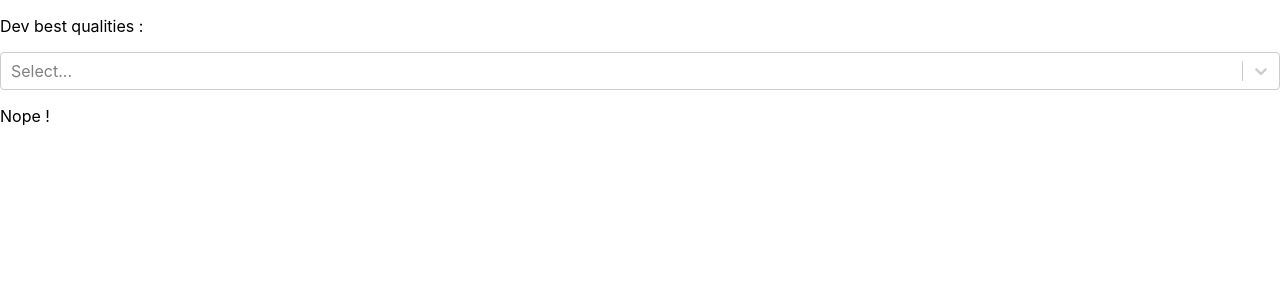
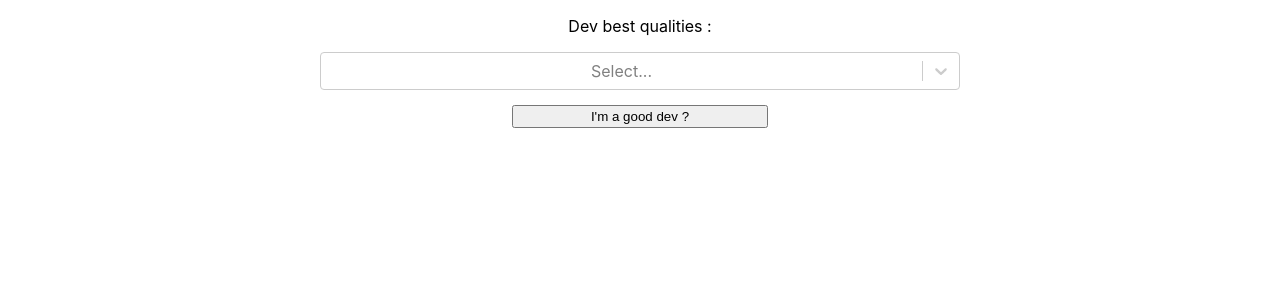
Before and after one commit to Arnaud1709/react_select, a React (Create React App) app: page / in a window 1280 px wide. Shown: the top 300 px of the page. Built offline with nearby package versions, Linux system fonts and the light colour scheme.

Commit message:
add toastify popup & change the comparaison organisation

```diff
--- a/package.json
+++ b/package.json
@@ -10,6 +10,7 @@
     "react-dom": "^17.0.2",
     "react-scripts": "5.0.0",
     "react-select": "^5.2.1",
+    "react-toastify": "^8.1.0",
     "web-vitals": "^2.1.2"
   },
   "scripts": {
--- a/src/App.css
+++ b/src/App.css
@@ -1,3 +1,8 @@
+body{
+  text-align: center;
+}
+
+
 .App {
   text-align: center;
 }
@@ -36,3 +41,14 @@
     transform: rotate(360deg);
   }
 }
+
+.selector{
+width: 50%;
+margin: auto;
+}
+
+.response{
+  padding: 2px;
+  margin-top: 15px;
+  width: 20%;
+}
--- a/src/App.js
+++ b/src/App.js
@@ -1,86 +1,108 @@
 import logo from './logo.svg';
 import './App.css';
-import React from 'react';
+import React, {useState} from 'react';
 import Select from 'react-select'
 import makeAnimated from 'react-select/animated';
+import { ToastContainer, toast } from 'react-toastify';
+import 'react-toastify/dist/ReactToastify.css';
+import { render } from '@testing-library/react';
 
 const quality = [
-  {value: 'curiosity', label: 'Curiosity'},
-  {value: 'autonomy', label: 'Autonomy'},
-  {value: 'take initiatives', label: 'Take initiatives'},
-  {value: 'hunger for knowledge', label: 'Hunger for knowledge'},
-  {value: 'coffee addict', label: 'Coffee addict'},
-  {value: 'play video games', label:'Play video games'},
-  {value: 'play video games at work', label: 'Play video games at work'},
-  {value: 'back problems', label: 'Back problems', isDisabled: true},
-  {value: 'have a cat', label: 'Have a cat'},
-  {value: 'versatile', label: 'Versatile'},
-  {value: '', label: ''},
-  {value: 'teamwork', label: 'Teamwork'},
-  {value: 'reachable', label: 'Reachable'},
-  {value: 'know a lot of meme', label: 'Know a lot of meme'},
-  {value: 'sleeping during meetings', label: 'Sleeping during meetings'},
+  {value: 'curiosity', label: 'Curiosity', id:'1'},
+  {value: 'autonomy', label: 'Autonomy', id:'2'},
+  {value: 'take initiatives', label: 'Take initiatives', id:'3'},
+  {value: 'hunger for knowledge', label: 'Hunger for knowledge', id:'4'},
+  {value: 'coffee addict', label: 'Coffee addict', id:'5'},
+  {value: 'play video games', label:'Play video games', id:'6'},
+  {value: 'play video games at work', label: 'Play video games at work', id:'7'},
+  {value: 'back problems', label: 'Back problems', id:'8', isDisabled: true},
+  {value: 'have a cat', label: 'Have a cat', id:'9'},
+  {value: 'versatile', label: 'Versatile', id:'10'},
+  {value: '', label: '', id:'11'},
+  {value: 'teamwork', label: 'Teamwork', id:'12'},
+  {value: 'reachable', label: 'Reachable', id:'13'},
+  {value: 'know a lot of meme', label: 'Know a lot of meme', id:'14'},
+  {value: 'sleeping during meetings', label: 'Sleeping during meetings', id:'15'},
 ]
 
 
-var qualityCheck;
-if(
-    quality[6] && quality[10] && quality[14]){
+function App() {
+  const notify = () => toast(<span>{qualityCheck}</span>);
+
+  const handleChange = e => {
+
+  }
+
+  let qualityCheck;
+    if
+        ((handleChange) == '7' && '11' && '15'){
         qualityCheck = <p>Nope !</p>;
         }
       else if
-    (quality[6], quality[14] && quality[6], quality[10] && quality[10], quality[14]){
+        ((handleChange) == '7', '11' && '7', '15' && '11', '15'){
         qualityCheck = <p>Nope ! Nope !</p>;
       }
       else if
-    (quality[6], quality[10], quality[14]){
+        ((handleChange) == '7', '11', '15'){
         qualityCheck = <p>Nope ! Nope ! OMG !</p>
       }
       else if
-    (quality[13], quality[6] && quality[13], quality[10] && quality[14], quality[13] && quality[14], quality[6], quality[13] && quality[13], quality[6], quality[10] && quality[13], quality[10], quality[14] && quality[14], quality[6], quality[10], quality[13]){
+        ((handleChange) == '7', '14' && '11', '14' && '14', '15' && '7', '11', '14' && '7', '14', '15' && '11', '14', '15'&& '7', '11', '14', '15' ){
         qualityCheck = <p>Stop it, get some help</p>;
       }
       else if
-    (quality[8]){
+        ((handleChange) == '9'){
         qualityCheck = <p>Perfect.</p>;
       }
       else if
-    (quality[8], quality[0], quality[1], quality[2], quality[4], quality[5], quality[3], quality[9], quality[12], quality[11]){
+        ((handleChange) == '1', '2', '3', '4', '5', '6', '9', '10', '12', '13', '14'){
         qualityCheck = <p>Okey ! Okey ! It's happenning !</p>;
       }
       else if
-    (quality[8], quality[1], quality[2], quality[3], quality[0], quality[9], quality[12], quality[11]){
+        ((handleChange) == '1', '2', '3', '4', '5', '6', '10', '12', '13'){
         qualityCheck = <p>Yup, nice dev bro !</p>;
       }
       else if
-    (quality[1], quality[2], quality[3], quality[0], quality[10], quality[12], quality[11]){
+        ((handleChange) == '1', '2', '3', '4', '5', '6', '9', '10', '12', '13'){
         qualityCheck = <p>Yup, nice dev bro !</p>;
       }
       else if
-  ( quality[8], quality[5], quality[4]){
+      ((handleChange) == '5', '6', '9'){
         qualityCheck = <p>Oh, I see... A person of culture</p>;
       }
     else{
       qualityCheck = <p>Tell me what are the qualities of a good developer</p>;
     }
 
-
-
-function App() {
   return (
     <div>
     <p>Dev best qualities :</p>
     <Select
+      className='selector'
       multiple={true}
       closeMenuOnSelect={false}
       isClearable
       isSearchable
       components={makeAnimated}
       isMulti
-      getValue
       options={quality}
+      onChange={handleChange}
     />
-    {qualityCheck}
+    <button className='response' onClick={notify}>I'm a good dev ?</button>
+
+    <ToastContainer
+      position="top-center"
+      autoClose={2500}
+      hideProgressBar={false}
+      newestOnTop={false}
+      closeOnClick
+      rtl={false}
+      pauseOnFocusLoss
+      draggable
+      pauseOnHover
+      />
+
+
     </div>
   );
 }
```
Also changed, not shown: src/docs/data.ts (deleted, +0 -19 lines), 2 other files (tests, documents, lock files or other folders). Lines whose indentation alone changed are shown as unchanged.
